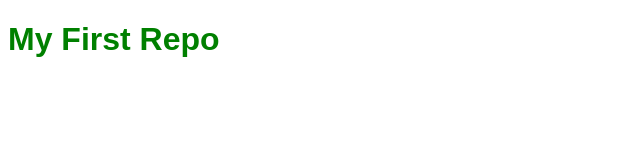
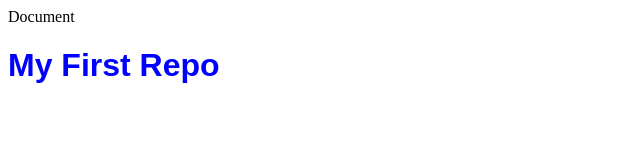
Before and after one commit to mkwawama/htmlproject, a plain HTML site: page index.html in a window 1280 px wide. Shown: the whole page, without its empty margins (0-640 px from the left). Drawn offline with Linux system fonts and the light colour scheme.

Commit message:
Changed css green to blue

```diff
--- a/css/styles.css
+++ b/css/styles.css
@@ -1,4 +1,4 @@
 h1{
-    color:green;
+    color:blue;
     font-family:Arial, Helvetica, sans-serif
 }
--- a/index.html
+++ b/index.html
@@ -5,6 +5,7 @@
     <meta http-equiv="X-UA-Compatible" content="IE=edge">
     <meta name="viewport" content="width=device-width, initial-scale=1.0">
     <link rel="stylesheet" href="css/styles.css"
+    <title> Document</title>
 </head>
 <body>
     <h1>My First Repo</h1>
```
